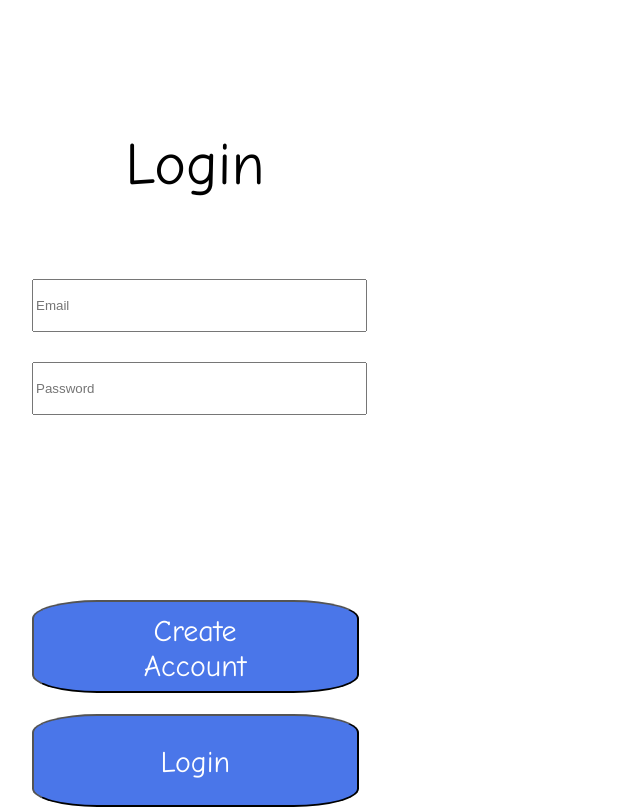
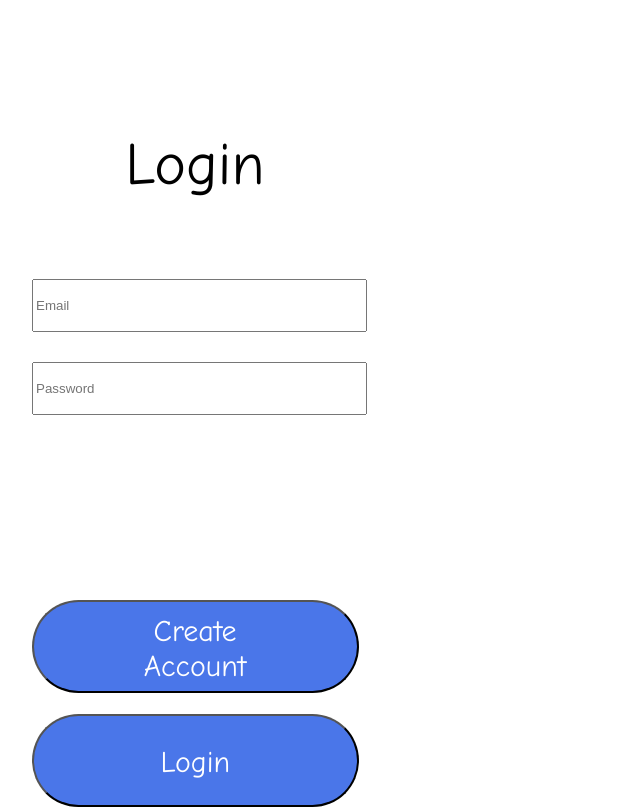
Before and after one commit to cooperstandard/foodflash, a React (Create React App) app: page / in a window 1280 px wide. Shown: the whole page, without its empty margins (0-640 px from the left). Built offline with nearby package versions, Linux system fonts and the light colour scheme.

Commit message:
adjusted css

```diff
--- a/src/LoginPage.js
+++ b/src/LoginPage.js
@@ -30,6 +30,7 @@ class LoginForm extends React.Component {
         try {
             const response = await fetch('https://concierge.cooperstandard.org/api/user/login', login)
             const data = await response.json();
+            //console.log(data);
             if (data.message == "Wrong details please check at once") {
                 throw new Error("Error with login");
             } else {
--- a/src/styles/LoginPage.css
+++ b/src/styles/LoginPage.css
@@ -5,7 +5,7 @@
     left: 32px;
     top: 600px;
     background: #4A76E9;
-    border-radius: 20%;
+    border-radius: 100px;
 }
 
 .createAccText {
@@ -31,7 +31,7 @@
     left: 32px;
     top: 714px;
     background: #4A76E9;
-    border-radius: 20%;
+    border-radius: 100px;
 }
 
 .loginBText {
--- a/src/styles/Recipes.css
+++ b/src/styles/Recipes.css
@@ -78,6 +78,7 @@ border-radius: 50%;
   left: 0px;
   top: 0px;
   background: #4A76E9;
+  border-radius: 100px;
 }
 
 .PrepTime {
@@ -131,7 +132,7 @@ border-radius: 50%;
   left: 20px;
   top: 17px;
   background: #4A76E9;
-  border-radius: 20%;
+  border-radius: 100px;
 }
 
 .BackButtonText {
@@ -191,7 +192,7 @@ border-radius: 50%;
   left: 20px;
   top: 17px;
 
-  border-radius: 20%;
+  border-radius: 100px;
   background: #4A76E9;
 }
 
@@ -225,7 +226,7 @@ border-radius: 50%;
   height: 25px;
   left: 310px;
   top: 17px;
-  border-radius: 20%;
+  border-radius: 100px;
   background: #4A76E9;
 }
 
```
